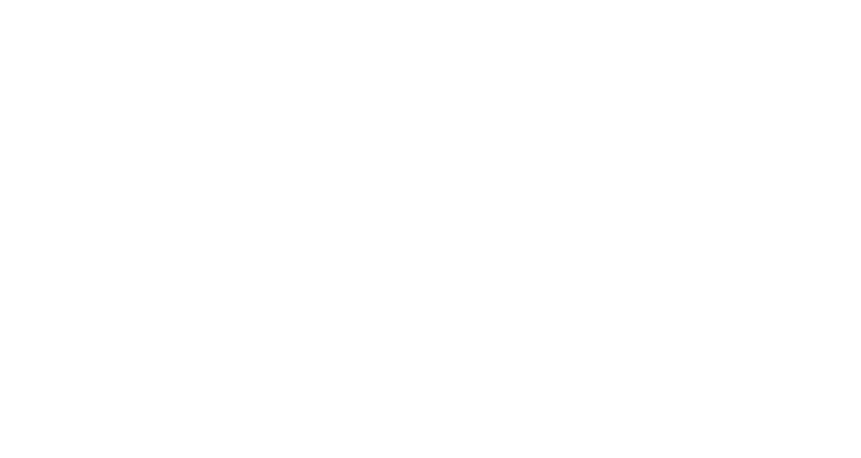
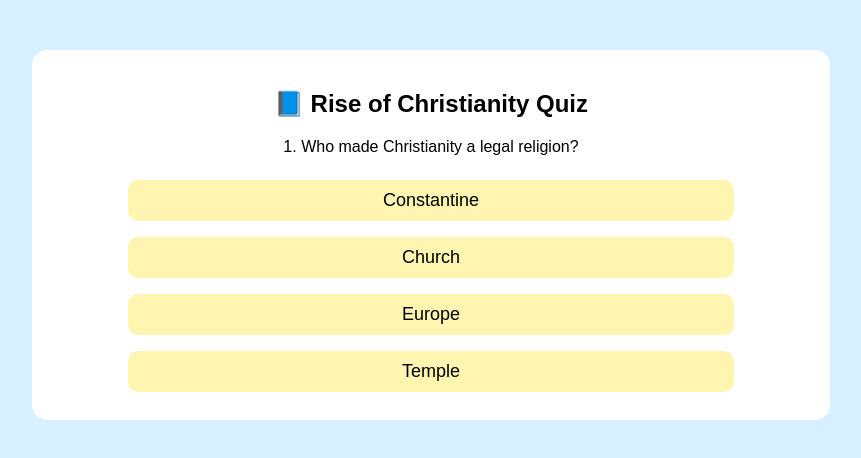
Before and after one commit to mvnithya86/devayan, a plain HTML site: page history/christianity/index.html in a window 1280 px wide. Shown: the whole page, without its empty margins (209-1070 px from the left). Drawn offline with Linux system fonts and the light colour scheme.

Commit message:
Update index.html

```diff
--- a/history/christianity/index.html
+++ b/history/christianity/index.html
@@ -1,67 +1,193 @@
+<!DOCTYPE html>
+<html>
+<head>
+<title>History MCQ Quiz</title>
+
+<style>
+body {
+  font-family: Arial;
+  background: #d6f0ff;
+  text-align: center;
+}
+
+.quiz-box {
+  background: white;
+  padding: 20px;
+  border-radius: 15px;
+  width: 60%;
+  margin: auto;
+  margin-top: 50px;
+}
+
+button {
+  background: #fff5b1;
+  border: none;
+  padding: 10px;
+  margin: 8px;
+  width: 80%;
+  border-radius: 10px;
+  cursor: pointer;
+  font-size: 18px;
+}
+
+.correct { background: lightgreen; }
+.wrong { background: #ff9e9e; }
+
+#result {
+  display: none;
+  font-size: 24px;
+  margin-top: 20px;
+}
+</style>
+
+</head>
+
+<body>
+
+<div class="quiz-box">
+<h2>📘 Rise of Christianity Quiz</h2>
+<p id="question"></p>
+<div id="options"></div>
+</div>
+
+<div id="result"></div>
+
+<audio id="correctSound" src="https://www.soundjay.com/buttons/sounds/button-3.mp3"></audio>
+<audio id="wrongSound" src="https://www.soundjay.com/buttons/sounds/button-10.mp3"></audio>
+
 <script>
 
 let questions = [
 
-/* 1 */ {q:"Who became the undisputed emperor of Rome?", a:"constantine"},
-/* 2 */ {q:"Constantine shifted the capital to?", a:"constantinople"},
-/* 3 */ {q:"Old name of Constantinople?", a:"byzantium"},
-/* 4 */ {q:"Christianity became official religion in which century?", a:"4th"},
-/* 5 */ {q:"Who is the spiritual head of Christians?", a:"pope"},
+{q:"Who made Christianity a legal religion?",a:"Constantine"},
+{q:"Capital shifted from Rome to?",a:"Constantinople"},
+{q:"Jesus was born in?",a:"Bethlehem"},
+{q:"Jesus grew up in?",a:"Nazareth"},
+{q:"Roman governor who ordered trial of Jesus?",a:"Pontius Pilate"},
+{q:"Jesus was executed by?",a:"Crucifixion"},
+{q:"Jesus preached love for?",a:"Neighbours"},
+{q:"Number of disciples of Jesus?",a:"12"},
+{q:"First followers formed?",a:"Christian community"},
+{q:"Teachings recorded in?",a:"Gospels"},
 
-/* 6 */ {q:"Jesus rejected which principle?", a:"eye for eye"},
-/* 7 */ {q:"Jesus taught love for whom?", a:"all"},
-/* 8 */ {q:"Jesus was crucified by which empire?", a:"romans"},
-/* 9 */ {q:"Who was the Roman governor in Jesus trial?", a:"pontius pilate"},
-/* 10 */ {q:"Jesus is also called?", a:"messiah"},
+{q:"Who spread Christianity widely?",a:"Paul"},
+{q:"Who is called foundation rock of Christianity?",a:"Peter"},
+{q:"Christians were persecuted for how many years?",a:"300"},
+{q:"Christianity became official religion in?",a:"4th century"},
+{q:"Headquarters of Christianity became?",a:"St Peter's Basilica"},
+{q:"Spiritual head of Christians?",a:"Pope"},
+{q:"Medieval period means?",a:"Middle age"},
+{q:"India medieval period starts from?",a:"8th century"},
+{q:"India medieval period ends in?",a:"18th century"},
+{q:"European medieval period?",a:"600 to 1500 CE"},
 
-/* 11 */ {q:"Teachings of Jesus are recorded in?", a:"gospels"},
-/* 12 */ {q:"Who spread Christianity in Palestine?", a:"peter"},
-/* 13 */ {q:"Who spread Christianity later widely?", a:"paul"},
-/* 14 */ {q:"Early Christians were majority or minority?", a:"minority"},
-/* 15 */ {q:"Christians were persecuted by?", a:"romans"},
+{q:"Who was King David?",a:"Israel king"},
+{q:"Who ruled Jews under Romans?",a:"Herod"},
+{q:"Messiah means?",a:"Saviour"},
+{q:"Jesus taught love for?",a:"Enemies"},
+{q:"Jesus rejected which rule?",a:"Eye for eye"},
+{q:"Where was Jesus baptized?",a:"River"},
+{q:"Who baptized Jesus?",a:"John"},
+{q:"Holy Spirit appeared as?",a:"Dove"},
+{q:"Jesus mission was to?",a:"Help people"},
+{q:"Roman empire capital after shift?",a:"Constantinople"},
 
-/* 16 */ {q:"Christianity became legal in which year?", a:"313"},
-/* 17 */ {q:"Constantine defeated whom?", a:"maxentius"},
-/* 18 */ {q:"Jesus was born in?", a:"bethlehem"},
-/* 19 */ {q:"Jesus grew up in?", a:"nazareth"},
-/* 20 */ {q:"Jesus studied which scriptures?", a:"jewish"},
+{q:"Who were Pharisees?",a:"Religious group"},
+{q:"Jesus teachings were?",a:"Simple"},
+{q:"Jesus believed in?",a:"One God"},
+{q:"Christianity spread in?",a:"Roman empire"},
+{q:"Who defeated Maxentius?",a:"Constantine"},
+{q:"Christianity was earlier?",a:"Minority"},
+{q:"Jesus died at age?",a:"30 approx"},
+{q:"Nazareth is in?",a:"Galilee"},
+{q:"Jerusalem is in?",a:"Judea"},
+{q:"Samaria lies between?",a:"Galilee and Judea"},
 
-/* 21 */ {q:"John the Baptist was Jesus'?", a:"cousin"},
-/* 22 */ {q:"Jesus was baptized in a?", a:"river"},
-/* 23 */ {q:"Holy Spirit appeared as?", a:"dove"},
-/* 24 */ {q:"Voice from heaven called Jesus?", a:"son"},
-/* 25 */ {q:"How many disciples did Jesus have?", a:"12"},
-
-/* 26 */ {q:"Main teaching of Jesus?", a:"love"},
-/* 27 */ {q:"Jesus taught forgiveness to?", a:"enemies"},
-/* 28 */ {q:"Christian community formed after belief in?", a:"resurrection"},
-/* 29 */ {q:"Resurrection means?", a:"rise again"},
-/* 30 */ {q:"Jesus lived in hearts of?", a:"followers"},
-
-/* 31 */ {q:"Christianity spread across which empire?", a:"roman"},
-/* 32 */ {q:"Christianity became world religion due to?", a:"teachings"},
-/* 33 */ {q:"Meaning of medieval?", a:"middle"},
-/* 34 */ {q:"Medieval period in India started from?", a:"8th"},
-/* 35 */ {q:"Early medieval period range?", a:"8th-13th"},
-
-/* 36 */ {q:"Later medieval period range?", a:"13th-18th"},
-/* 37 */ {q:"Delhi Sultanate period?", a:"1200-1526"},
-/* 38 */ {q:"Mughal period began in?", a:"1526"},
-/* 39 */ {q:"Medieval period in Europe?", a:"600-1500"},
-/* 40 */ {q:"Messiah means?", a:"saviour"},
-
-/* 41 */ {q:"Herod was a?", a:"puppet ruler"},
-/* 42 */ {q:"Jews were waiting for?", a:"messiah"},
-/* 43 */ {q:"Jesus challenged which traditions?", a:"jewish"},
-/* 44 */ {q:"Teachings of Jesus were?", a:"simple"},
-/* 45 */ {q:"Jesus taught equality of?", a:"both"},
-
-/* 46 */ {q:"Christian headquarters located in?", a:"vatican"},
-/* 47 */ {q:"St Peter's Basilica is in?", a:"vatican"},
-/* 48 */ {q:"Jesus died by?", a:"crucifixion"},
-/* 49 */ {q:"Main idea of Christianity?", a:"forgiveness"},
-/* 50 */ {q:"Holy book containing teachings of Jesus?", a:"bible"}
+{q:"Main message of Jesus?",a:"Love"},
+{q:"Christians believed Jesus was?",a:"Son of God"},
+{q:"Bible section for Jesus life?",a:"New Testament"},
+{q:"Old Testament contains?",a:"Prophets"},
+{q:"Jesus followers believed he?",a:"Resurrected"},
+{q:"Jesus body placed in?",a:"Tomb"},
+{q:"After how many days resurrection?",a:"3"},
+{q:"Christianity spread through?",a:"Teachings"},
+{q:"Jesus opposed?",a:"Injustice"},
+{q:"Main value taught by Jesus?",a:"Compassion"}
 
 ];
 
+let current = 0;
+let score = 0;
+
+function generateOptions(correct){
+  let options = new Set();
+  options.add(correct);
+
+  let wrongOptions = [
+    "Rome","India","Egypt","King","Temple","War","Peace","Law",
+    "Asia","Europe","Leader","God","Church","City","River","Village"
+  ];
+
+  while(options.size < 4){
+    let rand = wrongOptions[Math.floor(Math.random()*wrongOptions.length)];
+    options.add(rand);
+  }
+
+  return [...options].sort(()=>Math.random()-0.5);
+}
+
+function loadQuestion() {
+  if(current >= questions.length){
+    showResult();
+    return;
+  }
+
+  let q = questions[current];
+  document.getElementById("question").innerText = (current+1) + ". " + q.q;
+
+  let opts = generateOptions(q.a);
+
+  let html = "";
+  opts.forEach(opt=>{
+    html += `<button onclick="checkAnswer(this,'${q.a}')">${opt}</button>`;
+  });
+
+  document.getElementById("options").innerHTML = html;
+}
+
+function checkAnswer(btn, correct){
+  let buttons = document.querySelectorAll("button");
+  buttons.forEach(b=>b.disabled=true);
+
+  if(btn.innerText === correct){
+    btn.classList.add("correct");
+    document.getElementById("correctSound").play();
+    score++;
+  } else {
+    btn.classList.add("wrong");
+    document.getElementById("wrongSound").play();
+  }
+
+  setTimeout(()=>{
+    current++;
+    loadQuestion();
+  },1000);
+}
+
+function showResult(){
+  document.querySelector(".quiz-box").style.display="none";
+  let res = document.getElementById("result");
+  res.style.display="block";
+
+  res.innerHTML = `
+  🎉 Great Job! <br><br>
+  Your Score: <b>${score} / ${questions.length}</b>
+  `;
+}
+
+loadQuestion();
+
 </script>
+
+</body>
+</html>
```
